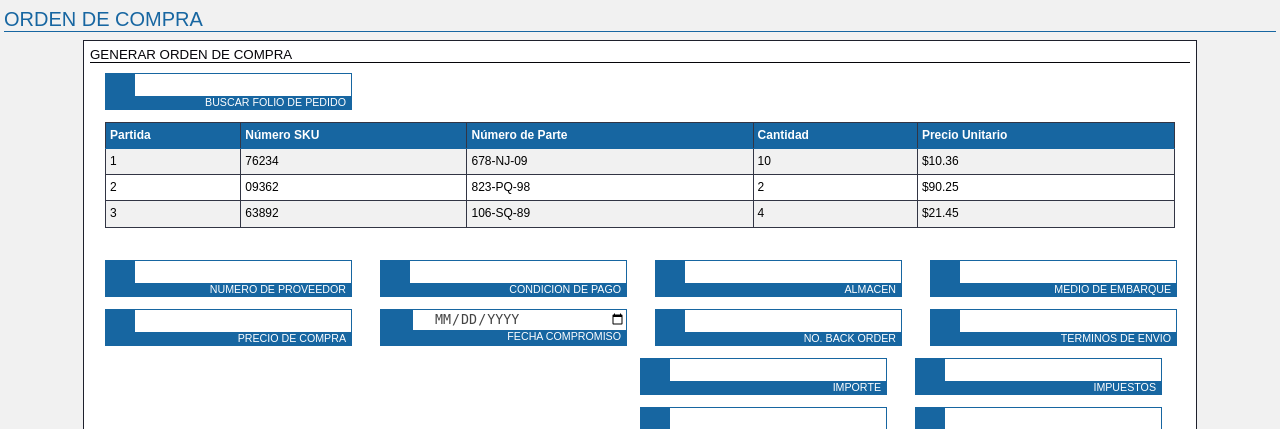
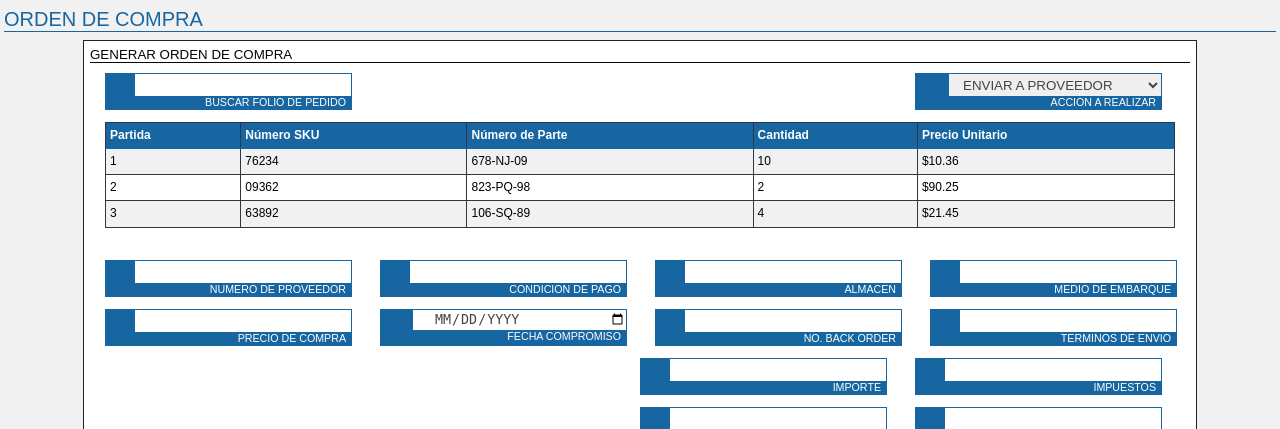
Before and after one commit to ASCPARTS/ascend, a PHP site: page /modules/order/purchaseOrder.php in a window 1280 px wide. Shown: the top 429 px of the page. Run offline with PHP 8.4, Linux system fonts and the light colour scheme.

Commit message:
rma
creacion de RMA

```diff
--- a/modules/order/purchaseOrder.php
+++ b/modules/order/purchaseOrder.php
@@ -12,6 +12,16 @@
             <div class="divInputText">
                 <input type="text" id="x">
                 <label for="x">Buscar folio de pedido</label>
+            </div>
+        </div>
+        <div class="col-lg-1-4 col-md-1-4 col-sm-1-4 col-lg-offset-2-4 col-md-offset-2-4">
+            <div class="divSelect">
+                <select>
+                    <option>Enviar a Proveedor</option>
+                    <option>Descargar</option>
+                    <option>Guardar en Drive</option>
+                </select>
+                <label for="x">Accion a realizar</label>
             </div>
         </div>
     </div>
```
Also changed, not shown: modules/rma/customer.php (added, +7 -0 lines), modules/rma/provider.php (added, +7 -0 lines).
